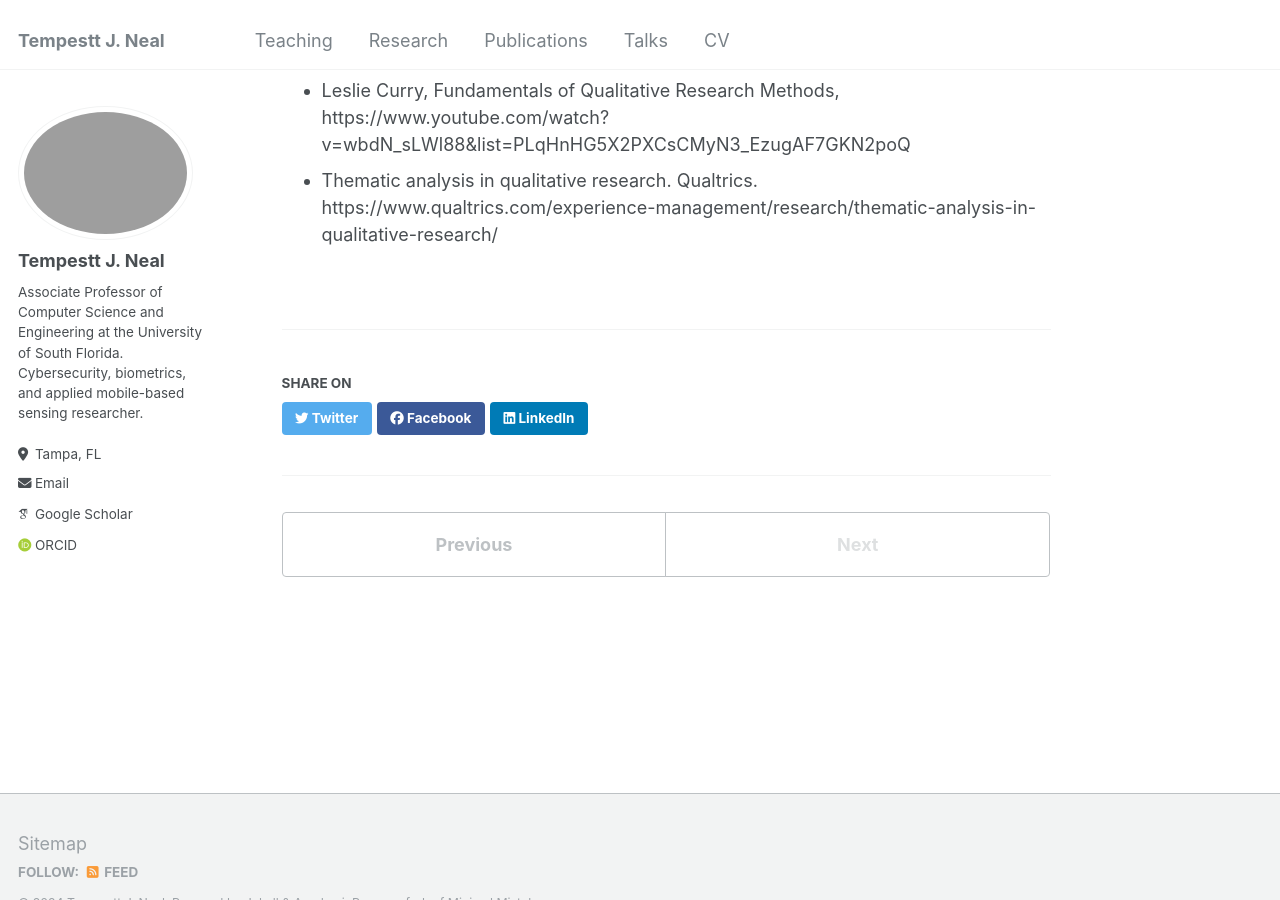
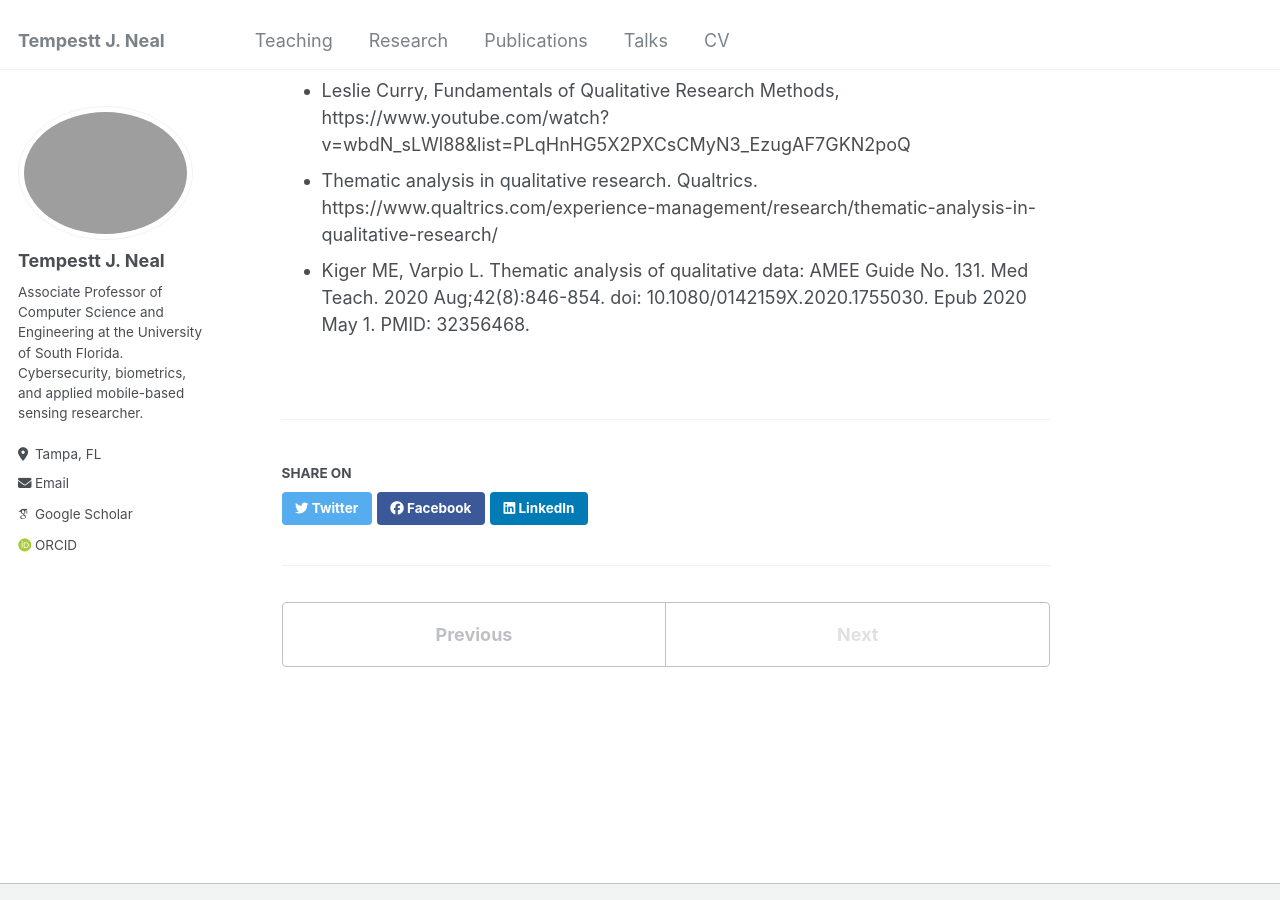
Before and after one commit to tempestt-neal/home, a Jekyll site: the page built from _talks/ijcb24_tutorial.md, in a window 1280 px wide and 900 px high, scrolled down 3940 px. Built offline with Jekyll 4.4.1, drawn with Linux system fonts in a browser that asks for light colours; some web fonts are replaced.

Commit message:
Update ijcb24_tutorial.md

```diff
--- a/_talks/ijcb24_tutorial.md
+++ b/_talks/ijcb24_tutorial.md
@@ -87,3 +87,4 @@ Topics include the following:
 - Wong L. Data analysis in qualitative research: a brief guide to using nvivo. Malays Fam Physician. 2008 Apr 30;3(1):14-20. PMID: 25606106; PMCID: PMC4267019.
 - Leslie Curry, Fundamentals of Qualitative Research Methods, https://www.youtube.com/watch?v=wbdN_sLWl88&list=PLqHnHG5X2PXCsCMyN3_EzugAF7GKN2poQ
 - Thematic analysis in qualitative research. Qualtrics. https://www.qualtrics.com/experience-management/research/thematic-analysis-in-qualitative-research/
+- Kiger ME, Varpio L. Thematic analysis of qualitative data: AMEE Guide No. 131. Med Teach. 2020 Aug;42(8):846-854. doi: 10.1080/0142159X.2020.1755030. Epub 2020 May 1. PMID: 32356468.
```
